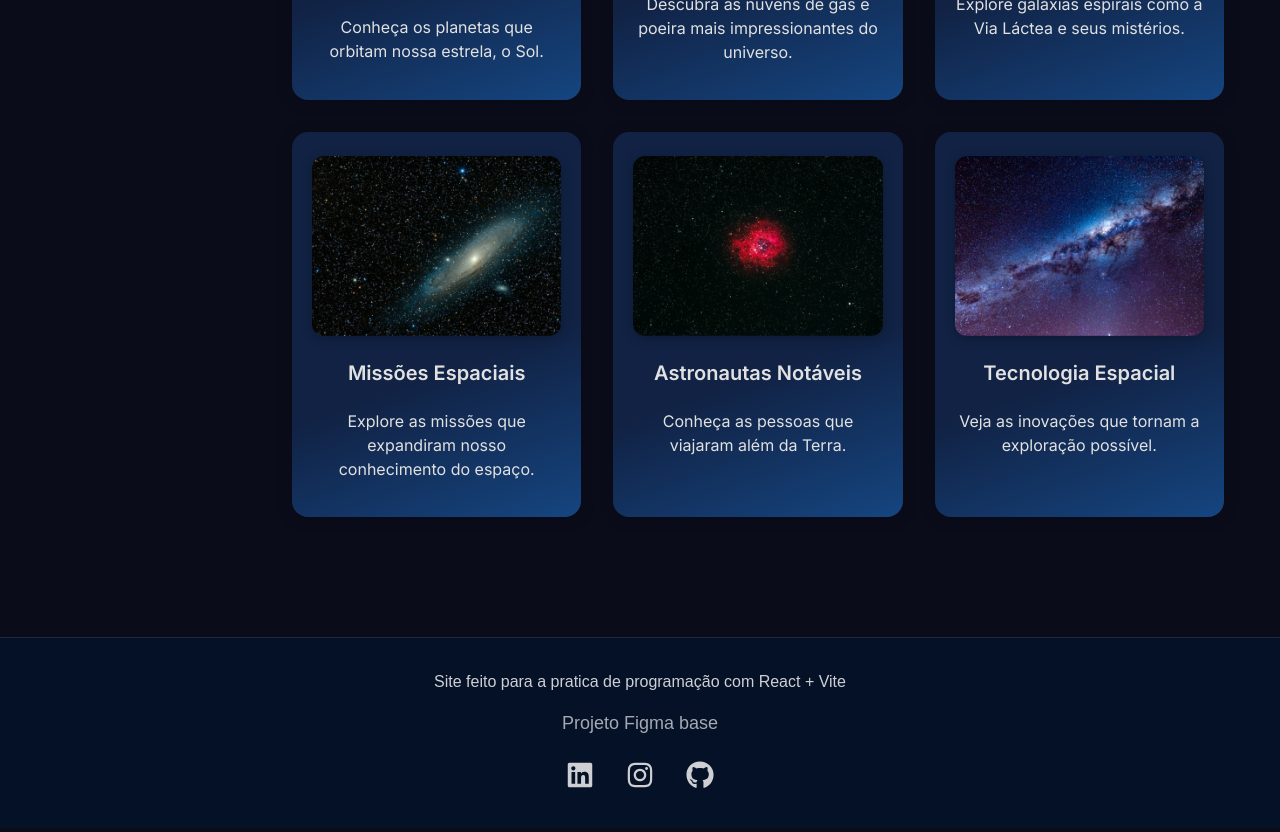
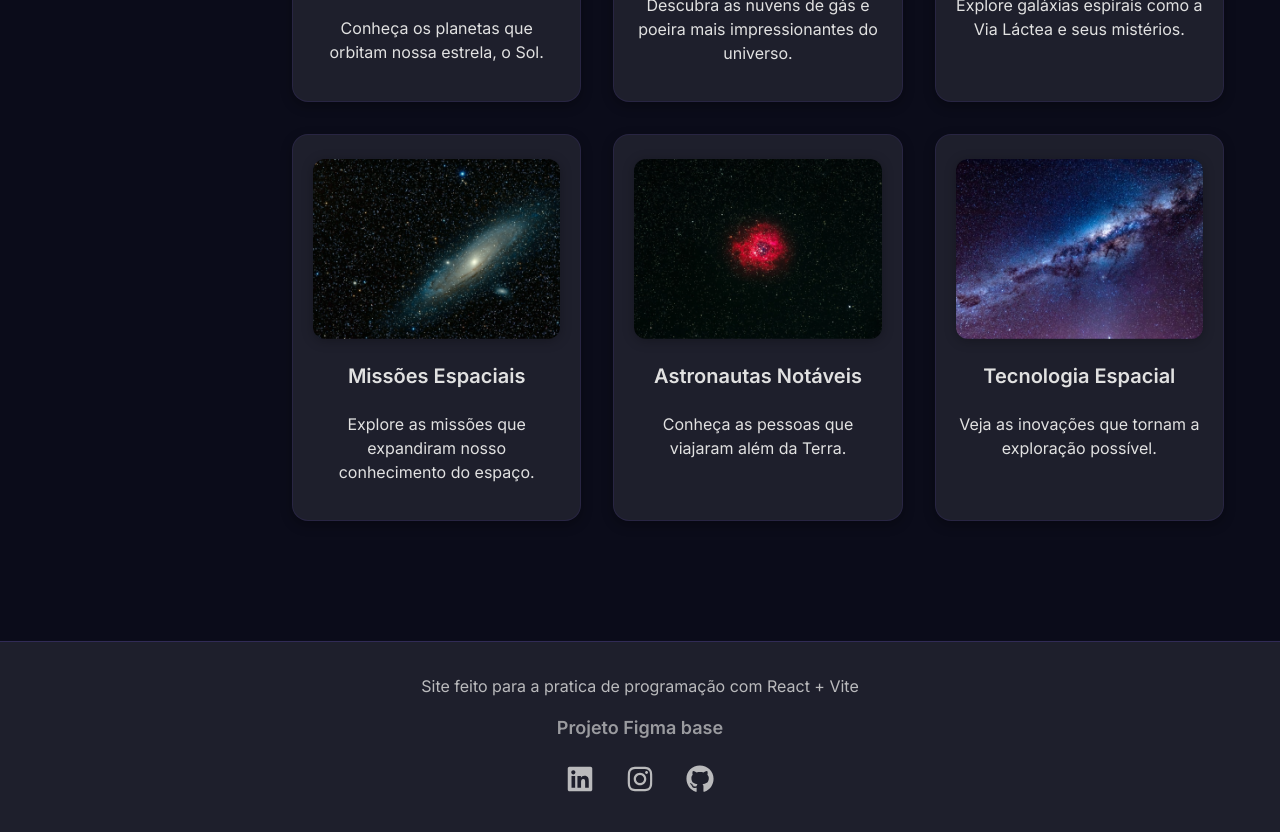
Before and after one commit to Usales/Space-app, a React (Vite) app: page /temas in a window 1280 px wide. Shown: the part 640-1472 px from the top of the page. Built offline with nearby package versions, Linux system fonts and the light colour scheme.

Commit message:
feat: atualizar cores dos componentes restantes para nova paleta

```diff
--- a/src/Componentes/MaisCurtidas/Index.jsx
+++ b/src/Componentes/MaisCurtidas/Index.jsx
@@ -61,7 +61,7 @@ const Imagem = styled.img`
   }
 `;
 const Descricao = styled.p`
-  color: #fff;
+  color: #E1E1E1;
   font-size: 1.05rem;
   margin-bottom: 32px;
   text-align: center;
--- a/src/Componentes/Rodape/Index.jsx
+++ b/src/Componentes/Rodape/Index.jsx
@@ -2,11 +2,11 @@ import styled from 'styled-components';
 import { FaLinkedin, FaInstagram, FaGithub } from 'react-icons/fa';
 
 const RodapeContainer = styled.footer`
-    background: rgba(0, 22, 52, 0.5);
+    background: #1E1F2C;
     padding: 32px;
     text-align: center;
     margin-top: 48px;
-    border-top: 1px solid rgba(255, 255, 255, 0.1);
+    border-top: 1px solid rgba(124,93,255,0.2);
     box-sizing: border-box;
 
     @media (max-width: 768px) {
@@ -21,11 +21,10 @@ const RodapeContainer = styled.footer`
 `;
 
 const TextoRodape = styled.p`
-    color: #FFFFFF;
+    color: #E1E1E1;
     font-size: 16px;
     line-height: 1.5;
     margin: 0;
-    font-family: 'GandhiSansRegular', sans-serif;
     opacity: 0.8;
 
     @media (max-width: 768px) {
@@ -55,7 +54,7 @@ const RedesSociais = styled.div`
 `;
 
 const BotaoRedeSocial = styled.a`
-    color: #FFFFFF;
+    color: #E1E1E1;
     font-size: 28px;
     transition: all 0.3s ease;
     cursor: pointer;
@@ -70,17 +69,17 @@ const BotaoRedeSocial = styled.a`
     }
 
     &:hover {
-        color: #C98CF1;
+        color: #7C5DFF;
         transform: translateY(-5px);
         opacity: 1;
     }
 `;
 
 const LinkFigma = styled.a`
-    color: #FFFFFF;
+    color: #E1E1E1;
     text-decoration: none;
     transition: all 0.3s ease;
-    font-family: 'GandhiSansBold', sans-serif;
+    font-weight: 600;
     font-size: 18px;
     opacity: 0.8;
 
@@ -93,7 +92,7 @@ const LinkFigma = styled.a`
     }
 
     &:hover {
-        color: #C98CF1;
+        color: #7C5DFF;
         opacity: 1;
     }
 `;
--- a/src/Componentes/Sobre/Index.jsx
+++ b/src/Componentes/Sobre/Index.jsx
@@ -1,13 +1,13 @@
 import styled from "styled-components";
 
 const Container = styled.section`
-  background: #0b1a2f;
-  color: #fff;
+  background: #1E1F2C;
+  color: #E1E1E1;
   padding: 32px;
   border-radius: 16px;
   max-width: 900px;
   margin: 40px auto;
-  box-shadow: 0 4px 24px #0002;
+  box-shadow: 0 4px 24px rgba(0,0,0,0.3);
   animation: slideDownFade 1.1s cubic-bezier(0.23, 1, 0.32, 1);
   box-sizing: border-box;
 
--- a/src/Componentes/Temas/Index.jsx
+++ b/src/Componentes/Temas/Index.jsx
@@ -87,11 +87,12 @@ const Grid = styled.div`
   }
 `;
 const Card = styled.article`
-  background: linear-gradient(160deg, #112244 60%, #154580 100%);
+  background: #1E1F2C;
   border-radius: 16px;
   padding: 24px 20px 20px 20px;
-  color: #fff;
-  box-shadow: 0 2px 16px #0003;
+  color: #E1E1E1;
+  box-shadow: 0 4px 12px rgba(0,0,0,0.3);
+  border: 1px solid rgba(124,93,255,0.1);
   display: flex;
   flex-direction: column;
   align-items: center;
@@ -111,7 +112,8 @@ const Card = styled.article`
 
   &:hover {
     transform: translateY(-8px) scale(1.03);
-    box-shadow: 0 8px 32px #0005;
+    box-shadow: 0 8px 32px rgba(124,93,255,0.3);
+    border-color: rgba(124,93,255,0.3);
   }
 `;
 const Imagem = styled.img`
```
